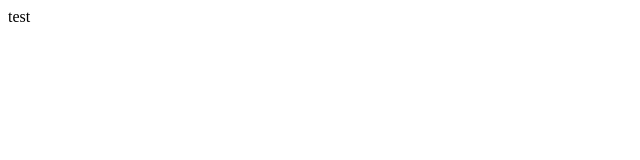
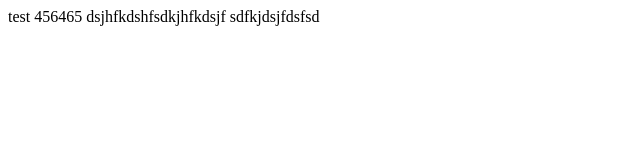
Before and after one commit to brimandar/test, a plain HTML site: page index.html in a window 1280 px wide. Shown: the whole page, without its empty margins (0-640 px from the left). Drawn offline with Linux system fonts and the light colour scheme.

Commit message:
nouvel modif

```diff
--- a/index.html
+++ b/index.html
@@ -7,6 +7,10 @@
     <title>Document</title>
 </head>
 <body>
-    test
+    test 456465
+
+    dsjhfkdshfsdkjhfkdsjf
+
+    sdfkjdsjfdsfsd
 </body>
 </html>
```
